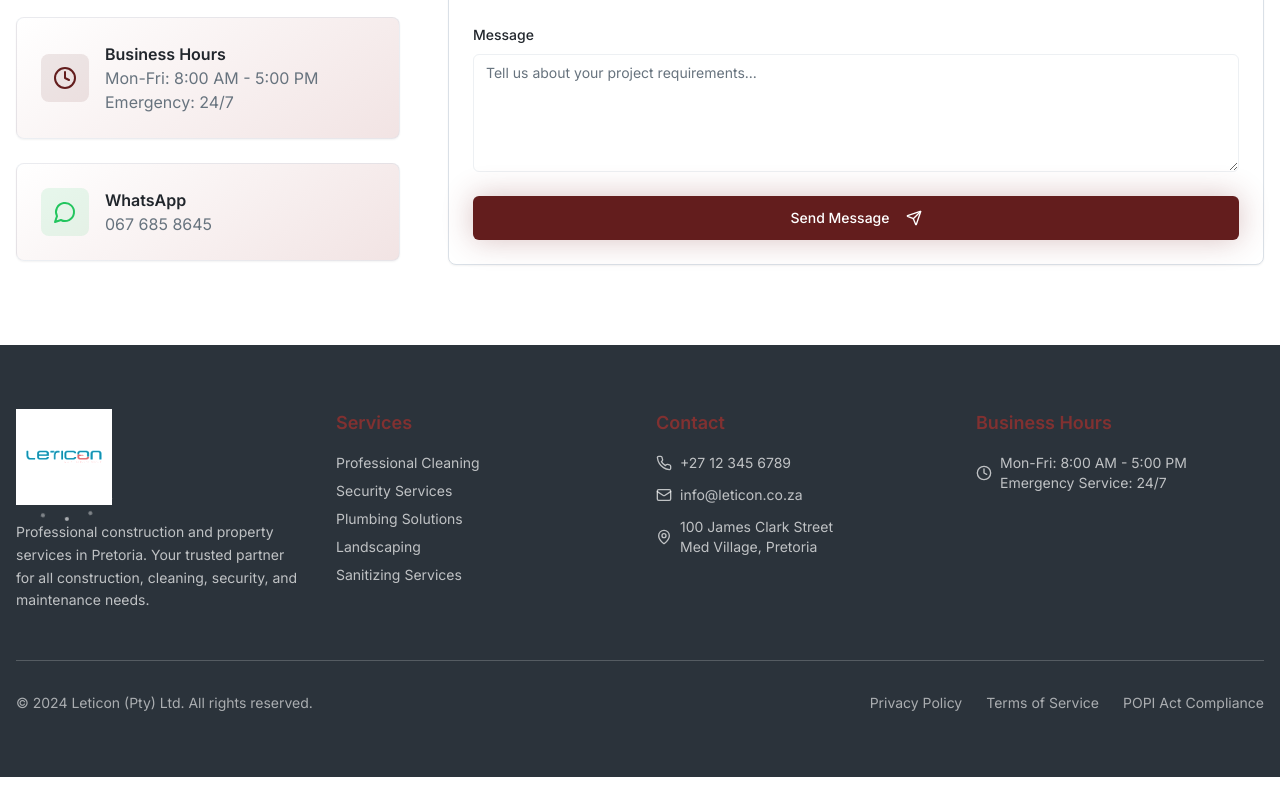
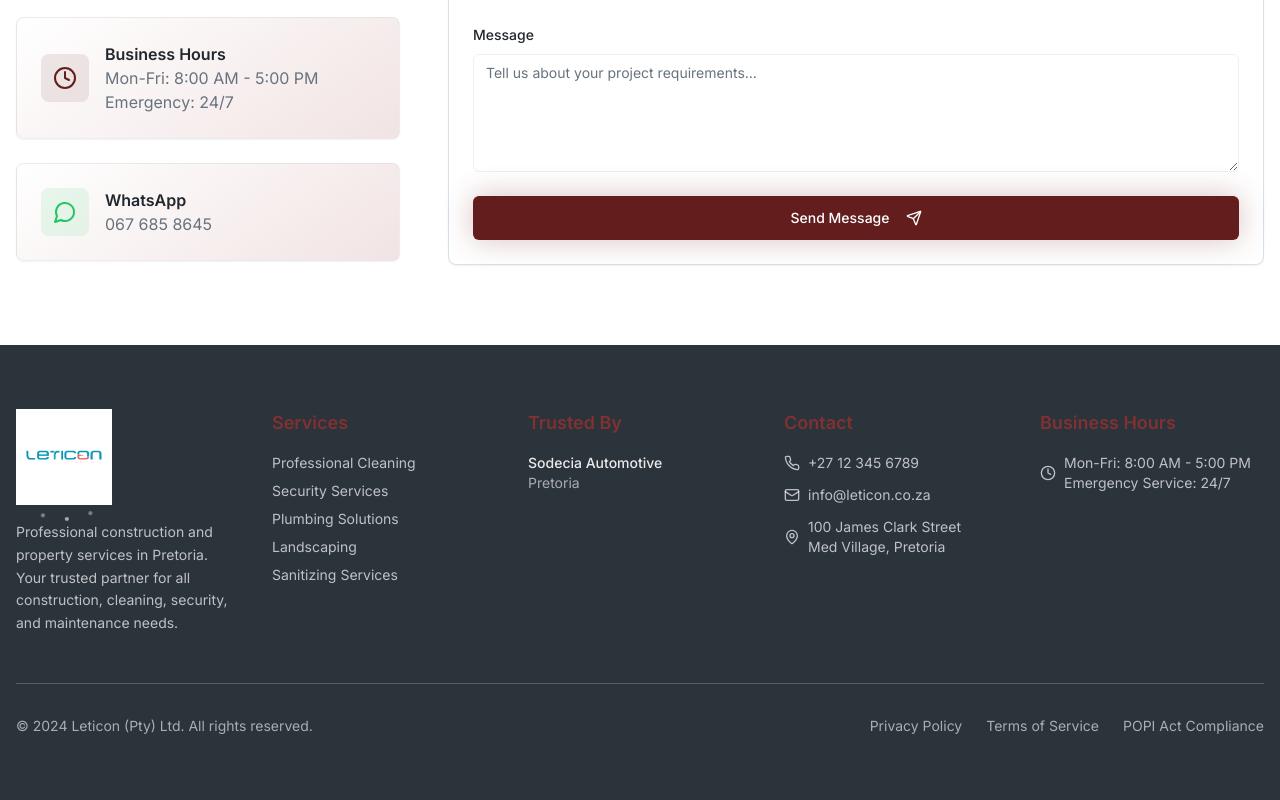
Before and after one commit to maphal-2025/leticon-presto-homes, a React (Vite) app: page / in a window 1280 px wide. Shown: the part 2817-3617 px from the top of the page. Before the commit the page ends 3594 px from the top, so only its background shows below. Built offline with nearby package versions, Linux system fonts and the light colour scheme.

Commit message:
Add company reference to footer

```diff
--- a/src/components/Footer.tsx
+++ b/src/components/Footer.tsx
@@ -4,7 +4,7 @@ const Footer = () => {
   return (
     <footer className="bg-charcoal text-white py-16">
       <div className="container mx-auto px-4">
-        <div className="grid grid-cols-1 md:grid-cols-4 gap-8">
+        <div className="grid grid-cols-1 md:grid-cols-2 lg:grid-cols-5 gap-8">
           {/* Company Info */}
           <div className="space-y-4">
             <div className="flex items-center">
@@ -40,6 +40,15 @@ const Footer = () => {
               <li>Landscaping</li>
               <li>Sanitizing Services</li>
             </ul>
+          </div>
+
+          {/* References */}
+          <div className="space-y-4">
+            <h3 className="font-semibold text-lg text-primary-glow">Trusted By</h3>
+            <div className="text-sm text-white/70">
+              <p className="font-medium text-white/90">Sodecia Automotive</p>
+              <p className="text-white/60">Pretoria</p>
+            </div>
           </div>
 
           {/* Contact Info */}
```
